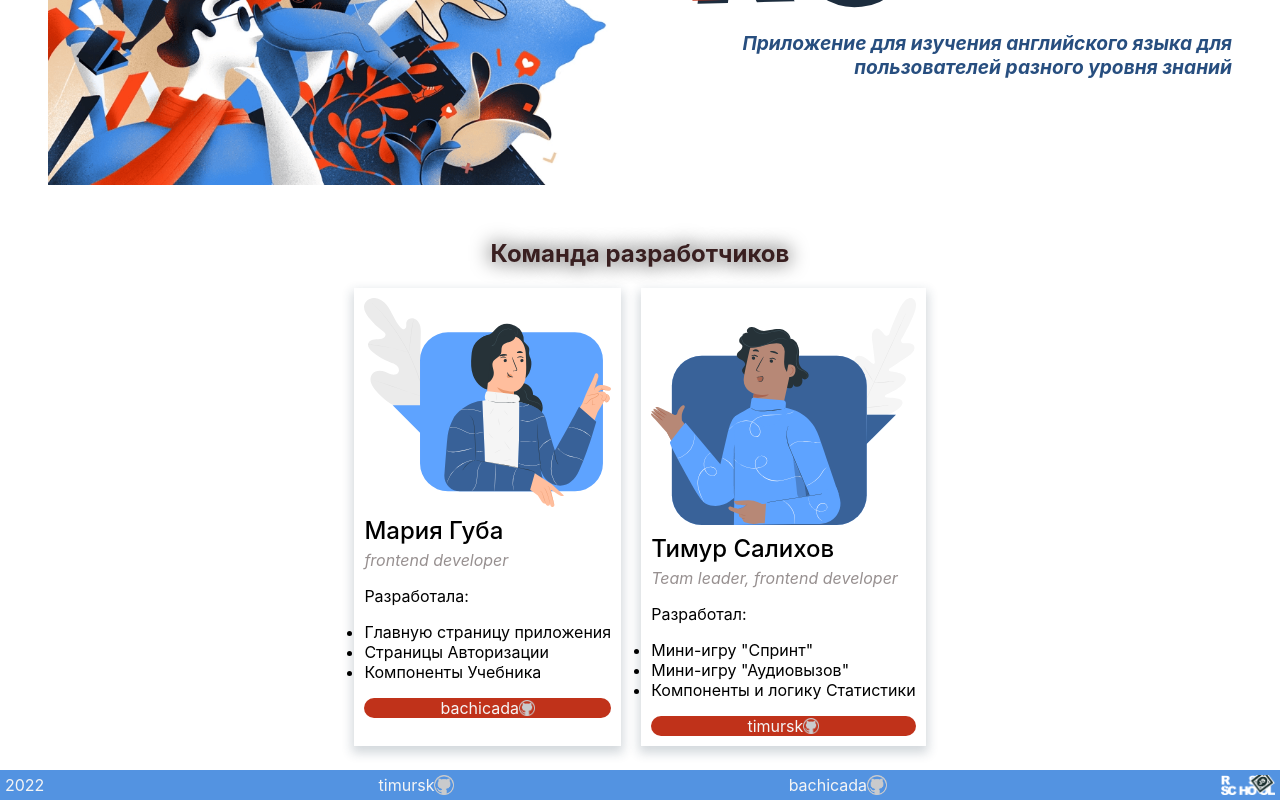
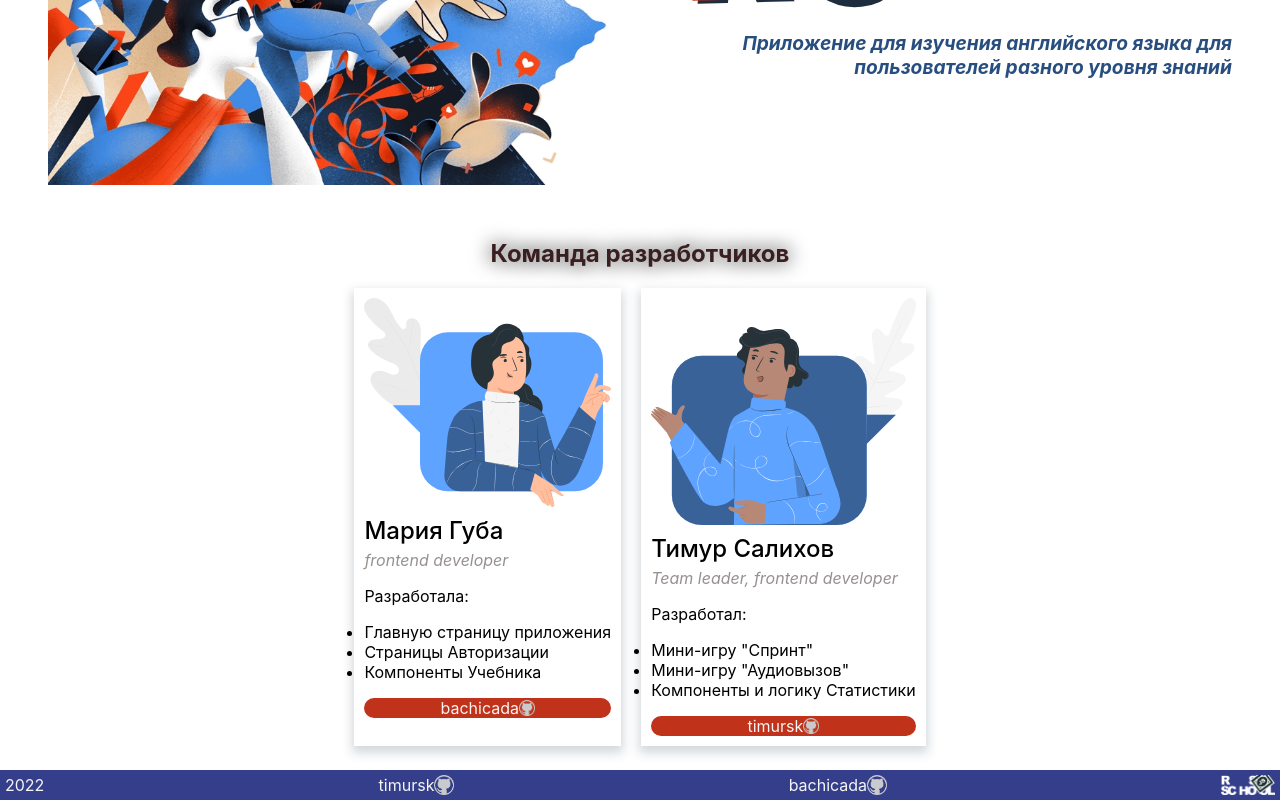
Before and after one commit to Bachicada/rs-lang-2022, a React (Create React App) app in the folder my-app/: page / in a window 1280 px wide. Shown: the part 328-1128 px from the top of the page. Built offline with nearby package versions, Linux system fonts and the light colour scheme.

Commit message:
refactor: upd footer

```diff
--- a/my-app/src/App.css
+++ b/my-app/src/App.css
@@ -12,7 +12,6 @@
     align-items: center;
     height: 30px;
     padding: 5px;
-    background-color: #5393E1;
     color: whitesmoke;
 }
 .footerLink {
--- a/my-app/src/App.tsx
+++ b/my-app/src/App.tsx
@@ -1,7 +1,7 @@
 import React, { useEffect, useState } from 'react';
 import './App.css';
 import Header from './components/REFACTORING/Header/Header';
-import { Footer } from './components/shared/Footer';
+import { Footer } from './components/REFACTORING/Footer/Footer';
 import Landing from './components/start-page/Landing';
 import { Routes, Route } from 'react-router-dom';
 import { APP_ROUTES } from './utils/Constants';
--- /dev/null
+++ b/my-app/src/components/REFACTORING/Footer/Footer.tsx
@@ -0,0 +1,35 @@
+import { Box, Grid } from '@mui/material';
+import * as React from 'react';
+import gitIcon from '../../../assets/git-icon.png';
+import rsLogo from '../../../assets/rs-logo.png';
+
+export function Footer() {
+  return (
+    <Box sx={{ backgroundColor: 'primary.main' }}>
+      <footer className="footer">
+        <span>2022</span>
+        <a
+          className="footerLink"
+          href="https://github.com/timursk"
+          target="_blank"
+          rel="noreferrer"
+        >
+          <span>timursk</span>
+          <img className="gitIcon" src={gitIcon} alt="gitIcon" />
+        </a>
+        <a
+          className="footerLink"
+          href="https://github.com/Bachicada"
+          target="_blank"
+          rel="noreferrer"
+        >
+          <span>bachicada</span>
+          <img className="gitIcon" src={gitIcon} alt="gitIcon" />
+        </a>
+        <a className="footerLink" href="https://rs.school/" target="_blank" rel="noreferrer">
+          <img className="gitIcon" src={rsLogo} alt="gitIcon" />
+        </a>
+      </footer>
+    </Box>
+  );
+}
--- a/my-app/src/components/shared/Footer.tsx
+++ /dev/null
@@ -1,27 +0,0 @@
-import * as React from 'react';
-import gitIcon from '../../assets/git-icon.png';
-import rsLogo from '../../assets/rs-logo.png';
-
-export function Footer() {
-  return (
-    <footer className="footer">
-      <span>2022</span>
-      <a className="footerLink" href="https://github.com/timursk" target="_blank" rel="noreferrer">
-        <span>timursk</span>
-        <img className="gitIcon" src={gitIcon} alt="gitIcon" />
-      </a>
-      <a
-        className="footerLink"
-        href="https://github.com/Bachicada"
-        target="_blank"
-        rel="noreferrer"
-      >
-        <span>bachicada</span>
-        <img className="gitIcon" src={gitIcon} alt="gitIcon" />
-      </a>
-      <a className="footerLink" href="https://rs.school/" target="_blank" rel="noreferrer">
-        <img className="gitIcon" src={rsLogo} alt="gitIcon" />
-      </a>
-    </footer>
-  );
-}
```
